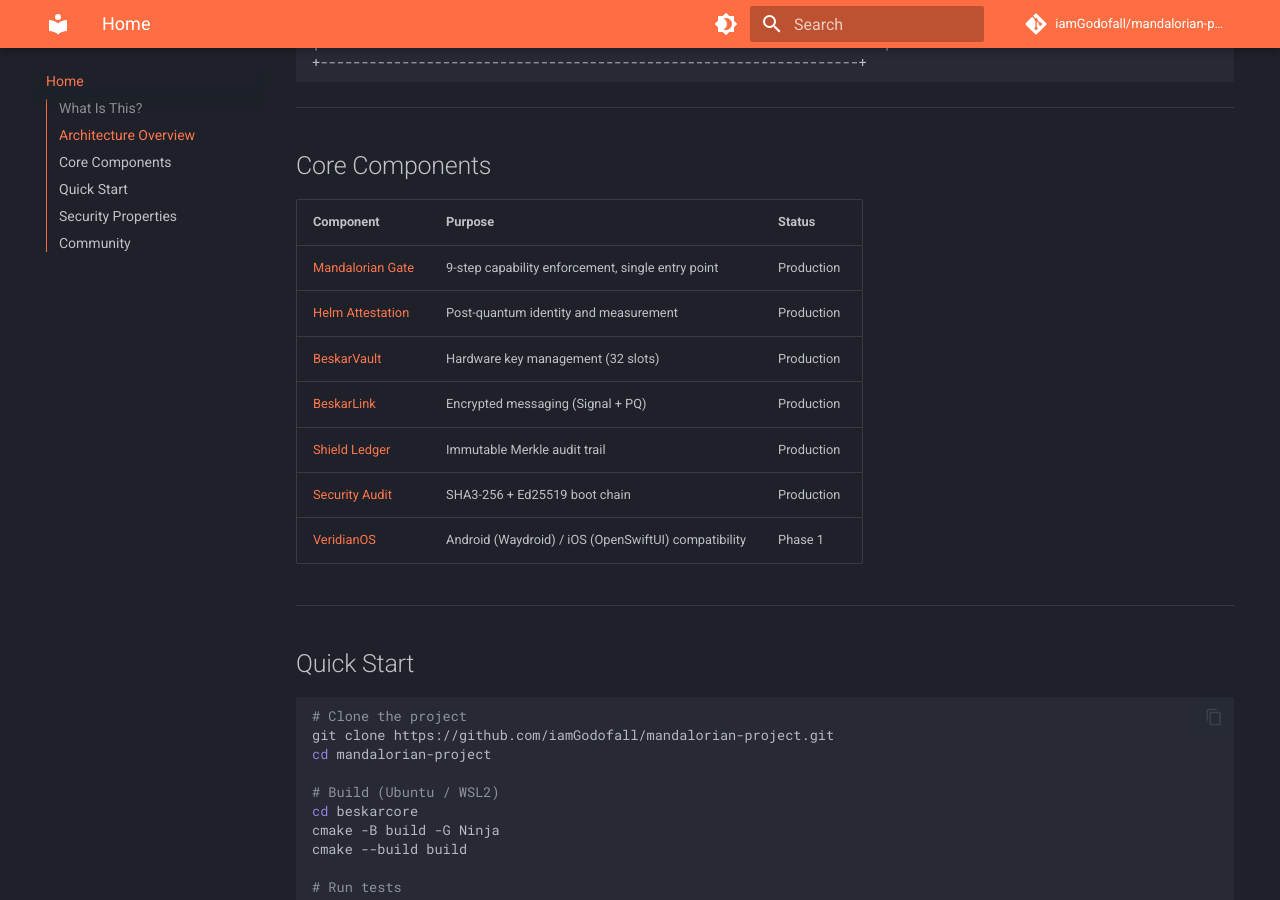
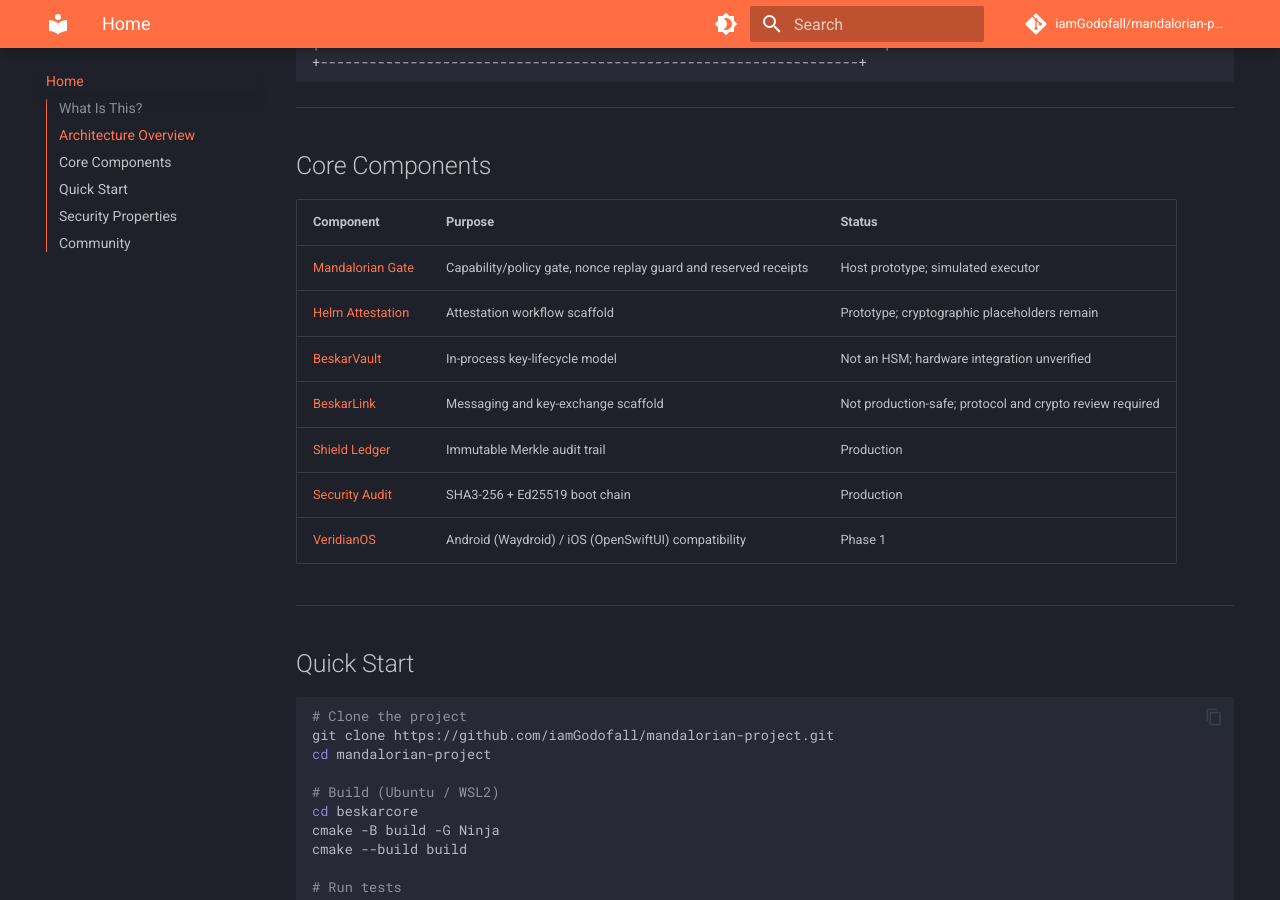
Before and after one commit to iamGodofall/mandalorian-project, an MkDocs documentation site: the page built from docs/index.md, in a window 1280 px wide and 900 px high, scrolled down 1120 px. Built offline with MkDocs 1.6.1 and Material for MkDocs 9.7.7, drawn with Linux system fonts in a browser that asks for light colours; comment, search, counter and statistics services are not loaded.

Commit message:
Label prototype status accurately in documentation index

```diff
--- a/docs/index.md
+++ b/docs/index.md
@@ -50,10 +50,10 @@ The Mandalorian Project is building a mobile phone that **cannot betray its user
 
 | Component | Purpose | Status |
 |-----------|---------|--------|
-| [Mandalorian Gate](architecture/gate.md) | 9-step capability enforcement, single entry point | Production |
-| [Helm Attestation](architecture/helm.md) | Post-quantum identity and measurement | Production |
-| [BeskarVault](architecture/vault.md) | Hardware key management (32 slots) | Production |
-| [BeskarLink](architecture/link.md) | Encrypted messaging (Signal + PQ) | Production |
+| [Mandalorian Gate](architecture/gate.md) | Capability/policy gate, nonce replay guard and reserved receipts | Host prototype; simulated executor |
+| [Helm Attestation](architecture/helm.md) | Attestation workflow scaffold | Prototype; cryptographic placeholders remain |
+| [BeskarVault](architecture/vault.md) | In-process key-lifecycle model | Not an HSM; hardware integration unverified |
+| [BeskarLink](architecture/link.md) | Messaging and key-exchange scaffold | Not production-safe; protocol and crypto review required |
 | [Shield Ledger](architecture/ledger.md) | Immutable Merkle audit trail | Production |
 | [Security Audit](security/SECURITY_AUDIT_CRITICAL_FINDINGS.md) | SHA3-256 + Ed25519 boot chain | Production |
 | [VeridianOS](https://github.com/iamGodofall/mandalorian-project) | Android (Waydroid) / iOS (OpenSwiftUI) compatibility | Phase 1 |
```
